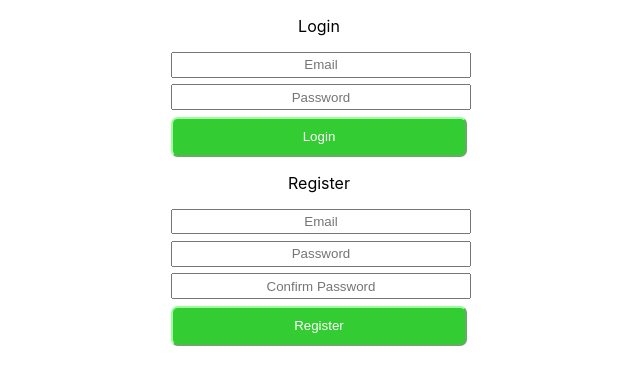
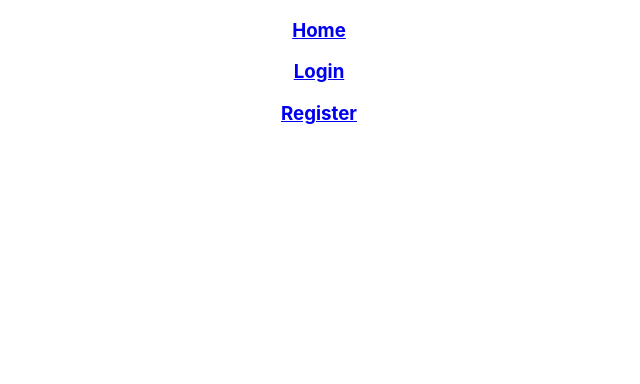
Before and after one commit to janet-chen/CPSC436I-project, a React (Create React App) app: page / in a window 1280 px wide. Shown: the top 384 px of the page, without its empty margins (321-961 px from the left). Built offline with nearby package versions, Linux system fonts and the light colour scheme.

Commit message:
integrate react router (#3)

```diff
--- a/package.json
+++ b/package.json
@@ -9,6 +9,7 @@
     "react": "^16.13.1",
     "react-dom": "^16.13.1",
     "react-redux": "^7.2.0",
+    "react-router-dom": "^5.2.0",
     "react-scripts": "3.4.1",
     "redux": "^4.0.5"
   },
--- a/src/components/App.js
+++ b/src/components/App.js
@@ -2,13 +2,29 @@ import React from 'react';
 import './App.css';
 import Login from './UserForms/Login';
 import Registration from './UserForms/Registration';
+import { BrowserRouter as Router, Route, Switch, Link } from 'react-router-dom';
 
 function App() {
   return (
-    <div>
-      <Login />
-      <Registration />
-    </div>
+    <Router>
+      {/* Replace this with nav */}
+      <Link to="/" >
+        <h3>Home</h3>
+      </Link>
+      <Link to="/login" >
+        <h3>Login</h3>
+      </Link>
+      <Link to="/register" >
+        <h3>Register</h3>
+      </Link>
+
+      <Switch>
+        <Route path="/" component={null} exact />
+        <Route path="/login" component={Login} />
+        <Route path="/register" component={Registration} />
+      </Switch>
+
+    </Router>
   );
 }
 
```
Also changed, not shown: 1 other file (tests, documents, lock files or other folders).
